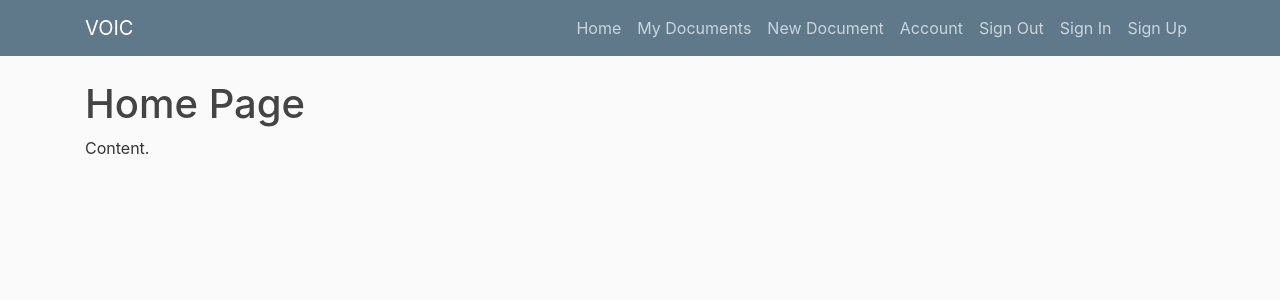
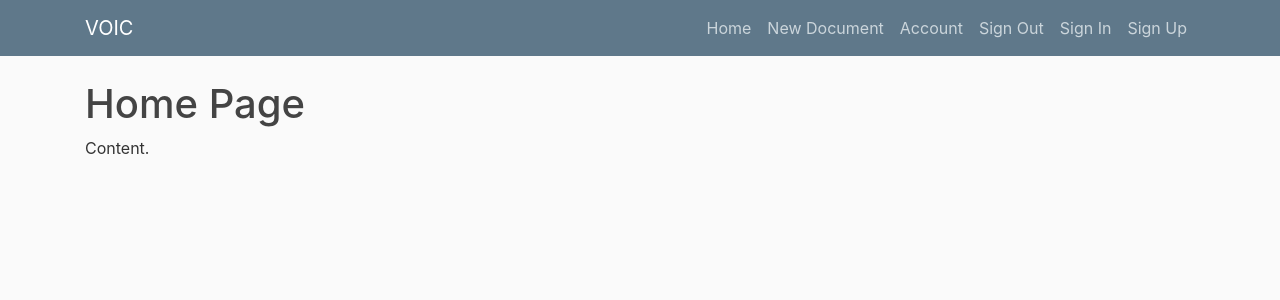
Before and after one commit to austinpkugler/voic, a Flask app: page /new-document in a window 1280 px wide. Shown: the top 300 px of the page. Run offline with Flask 2, Linux system fonts and the light colour scheme; some libraries are stand-ins or nearby versions.

Commit message:
got rid of my documents page

```diff
--- a/voic/routes.py
+++ b/voic/routes.py
@@ -8,10 +8,6 @@ from voic import forms
 @app.route('/home')
 def home():
     return flask.render_template('home.html')
-
-@app.route('/my-documents')
-def my_documents():
-    return flask.render_template('my-documents.html')
 
 @app.route('/new-document')
 def new_document():
--- a/voic/templates/base.html
+++ b/voic/templates/base.html
@@ -30,7 +30,6 @@
             <div class="navbar-nav">
                 <a class="nav-item nav-link" href="{{ url_for('home') }}">Home</a>
               {# {% if current_user.is_authenticated %} #}
-                <a class="nav-item nav-link" href="{{ url_for('my_documents') }}">My Documents</a>
                 <a class="nav-item nav-link" href="{{ url_for('new_document') }}">New Document</a>
                 <a class="nav-item nav-link" href="{{ url_for('account') }}">Account</a>
                 <a class="nav-item nav-link" href="{{ url_for('sign_out') }}">Sign Out</a>
--- a/voic/templates/my-documents.html
+++ /dev/null
@@ -1,6 +0,0 @@
-{% extends "base.html" %}
-
-{% block content %}
-  <h1>Home Page</h1>
-  <p>Content.</p>
-{% endblock %}
```
